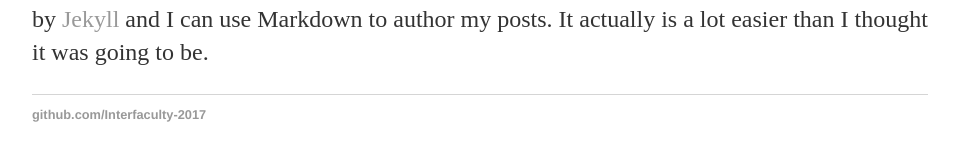
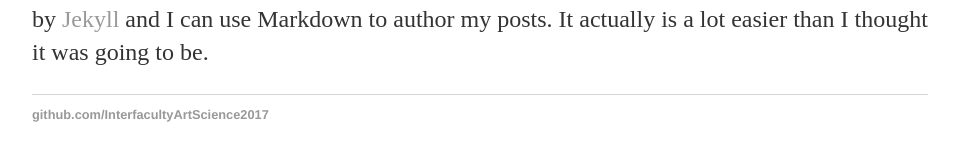
Before and after one commit to natfyfe/InterfacultyArtScience2017.github.io, a Jekyll site: the page built from _posts/2014-04-30-hank-quinlan-site-launched.md, in a window 1280 px wide. Shown: the part 341-502 px from the top of the page, without its empty margins (160-1119 px from the left). Built offline with Jekyll 4.4.1, drawn with Linux system fonts in a browser that asks for light colours.

Commit message:
Update default.html

```diff
--- a/_layouts/default.html
+++ b/_layouts/default.html
@@ -22,7 +22,7 @@
 			<footer>
 	    		<ul>
 
-	        		<li><a href="https://github.com/Interfaculty-2017">github.com/Interfaculty-2017</a></li>
+	        		<li><a href="https://github.com/InterfacultyArtScience2017">github.com/InterfacultyArtScience2017</a></li>
 				</ul>
 			</footer>
 		</body>
```
